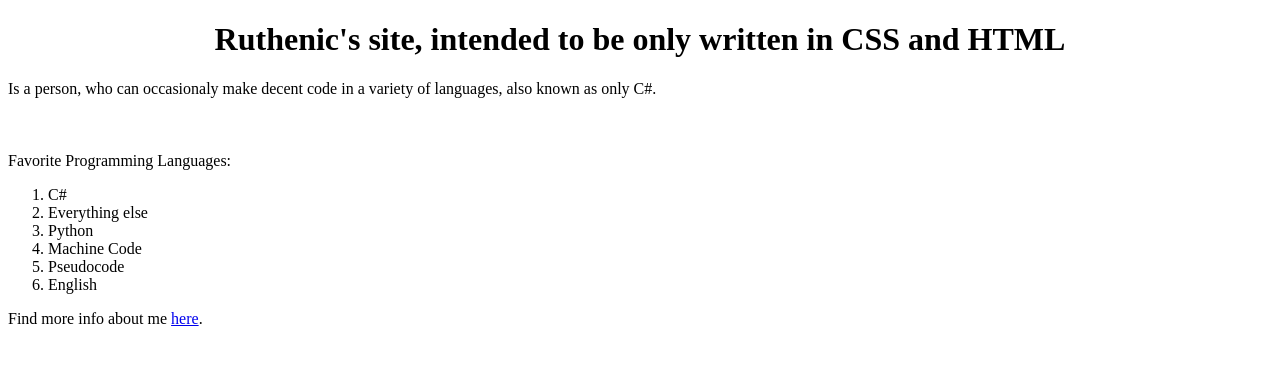
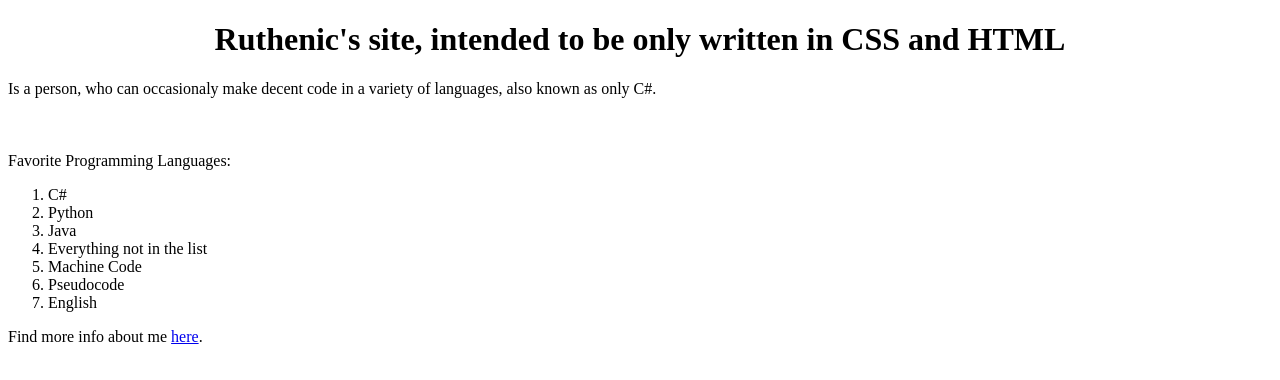
Before and after one commit to Ruthenic/Ruthenic.github.io, a plain HTML site: page index.html in a window 1280 px wide. Drawn offline with Linux system fonts and the light colour scheme.

Commit message:
update list to be conformant with my modern views

```diff
--- a/index.html
+++ b/index.html
@@ -12,8 +12,9 @@
     <p>Favorite Programming Languages:</p>
     <ol>
         <li>C#</li>
-        <li>Everything else</li>
         <li>Python</li>
+        <li>Java</li>
+        <li>Everything not in the list</li>
         <li>Machine Code</li>
         <li>Pseudocode</li>
         <li>English</li>
```
